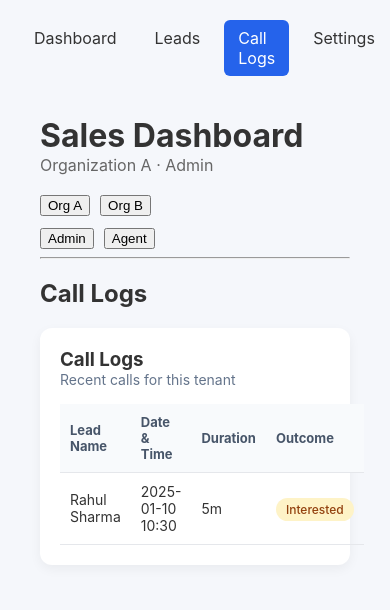
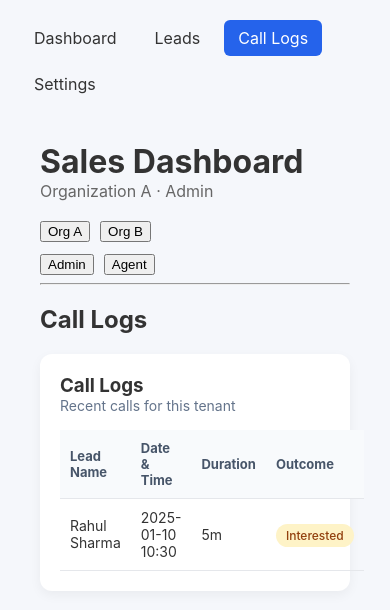
Before and after one commit to drishtagrover/multi-tenant-sales-dashboard, a React (Vite) app: page /calls in a window 390 px wide. Shown: the top 610 px of the page. Built offline with nearby package versions, Linux system fonts and the light colour scheme.

Commit message:
Improve mobile responsiveness for navbar, tables, and layout

```diff
--- a/src/components/calls/CallLogsList.jsx
+++ b/src/components/calls/CallLogsList.jsx
@@ -10,7 +10,7 @@ function CallLogsList() {
         background: "#ffffff",
         padding: "20px",
         borderRadius: "12px",
-        boxShadow: "0 4px 12px rgba(0,0,0,0.05)"
+        boxShadow: "0 4px 12px rgba(0,0,0,0.05)",
       }}
     >
       {/* Header */}
--- a/src/components/common/Navbar.jsx
+++ b/src/components/common/Navbar.jsx
@@ -16,7 +16,8 @@ function Navbar() {
       style={{
         display: "flex",
         gap: "10px",
-        marginBottom: "20px"
+        marginBottom: "20px",
+        flexWrap: "wrap"
       }}
     >
       <NavLink to="/" style={linkStyle}>Dashboard</NavLink>
```
